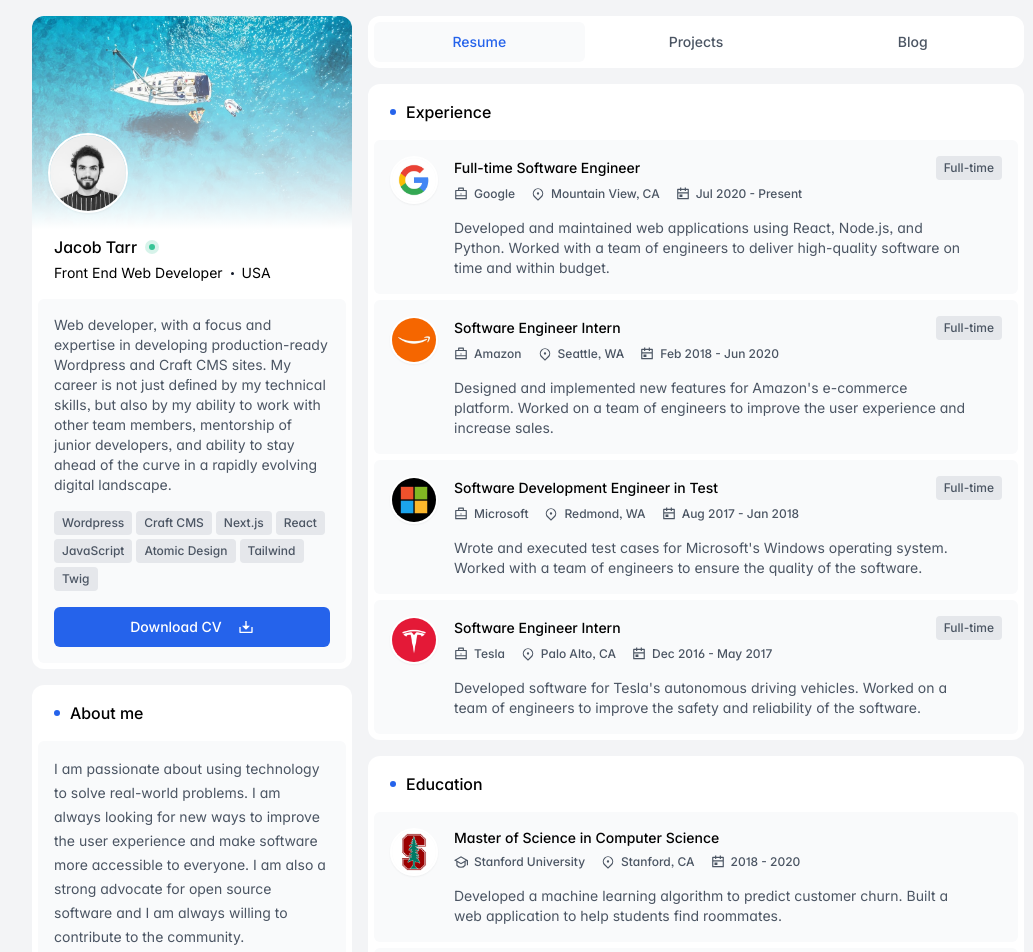
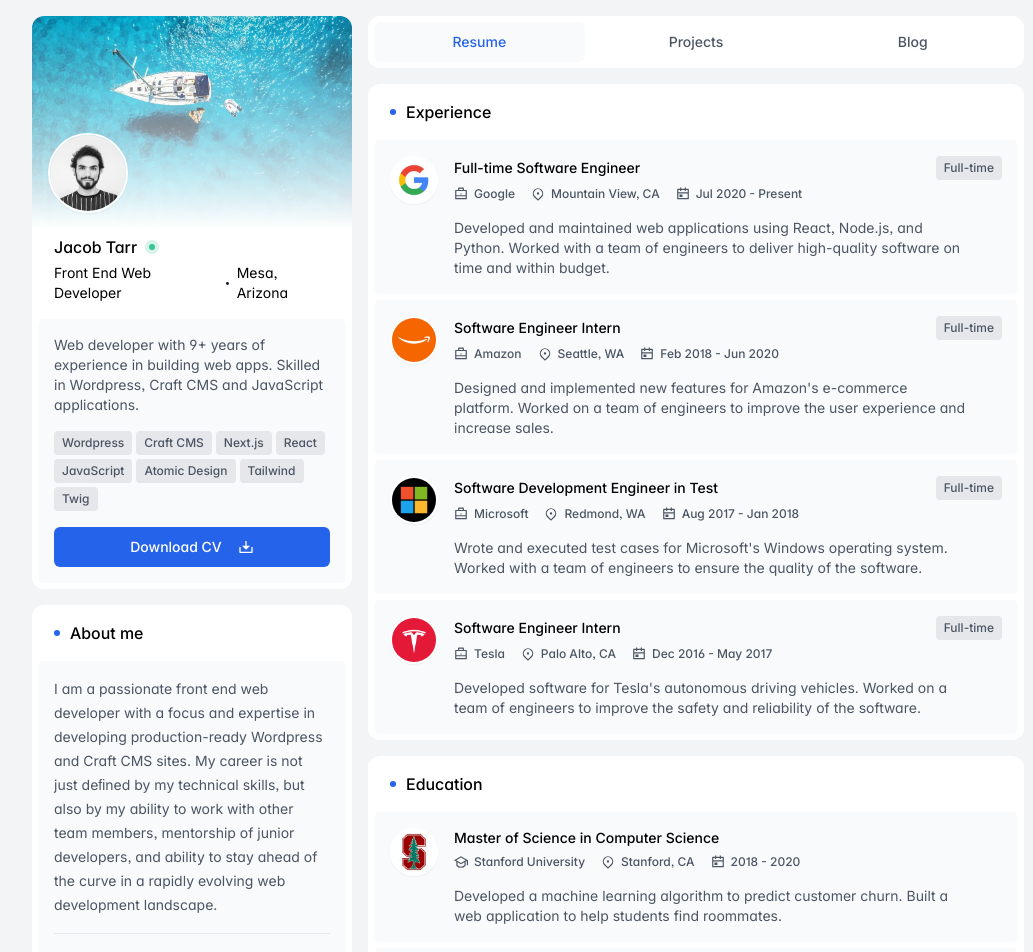
Before and after one commit to jacobtarr/jacobtarrdev, a Next.js app: page / in a window 1280 px wide. Shown: the top 952 px of the page, without its empty margins (112-1145 px from the left). Built offline with nearby package versions, Linux system fonts and the light colour scheme.

Commit message:
update packages

```diff
--- a/package.json
+++ b/package.json
@@ -13,7 +13,7 @@
       "contentlayer": "^0.3.4",
       "next-contentlayer": "^0.3.4",
       "date-fns": "^3.3.0",
-      "next": "14.1.0",
+      "next": "13.5.6",
       "react": "^18",
       "react-dom": "^18"
    },
--- a/src/components/sidebar/About.jsx
+++ b/src/components/sidebar/About.jsx
@@ -12,11 +12,7 @@ export default function About() {
       <CardContent className="mt-4 space-y-4">
         <div className="prose prose-sm prose-gray text-gray-600">
           <p>
-            I am passionate about using technology to solve real-world problems.
-            I am always looking for new ways to improve the user experience and
-            make software more accessible to everyone. I am also a strong
-            advocate for open source software and I am always willing to
-            contribute to the community.
+            I am a passionate front end web developer with a focus and expertise in developing production-ready Wordpress and Craft CMS sites. My career is not just deﬁned by my technical skills, but also by my ability to work with other team members, mentorship of junior developers, and ability to stay ahead of the curve in a rapidly evolving web development landscape.
           </p>
         </div>
 
--- a/src/components/sidebar/User.jsx
+++ b/src/components/sidebar/User.jsx
@@ -8,8 +8,8 @@ import { DownloadIcon } from "../icons/DownloadIcon";
 const user = {
   name: "Jacob Tarr",
   role: "Front End Web Developer",
-  location: "USA",
-  bio: "Web developer, with a focus and expertise in developing production-ready Wordpress and Craft CMS sites. My career is not just deﬁned by my technical skills, but also by my ability to work with other team members, mentorship of junior developers, and ability to stay ahead of the curve in a rapidly evolving digital landscape.",
+  location: "Mesa, Arizona",
+  bio: "Web developer with 9+ years of experience in building web apps. Skilled in Wordpress, Craft CMS and JavaScript applications.",
   status: true,
   skills: [
     "Wordpress",
```
Also changed, not shown: 1 other file (tests, documents, lock files or other folders).
